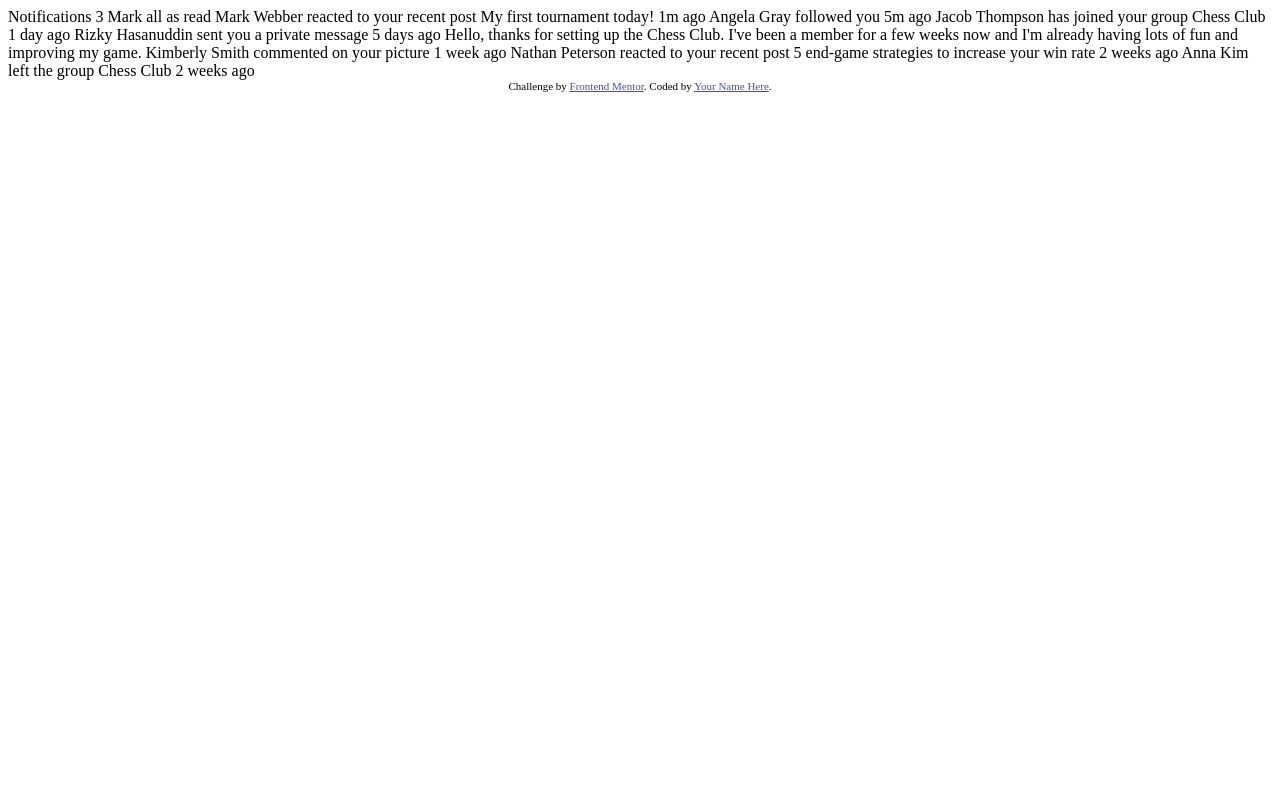
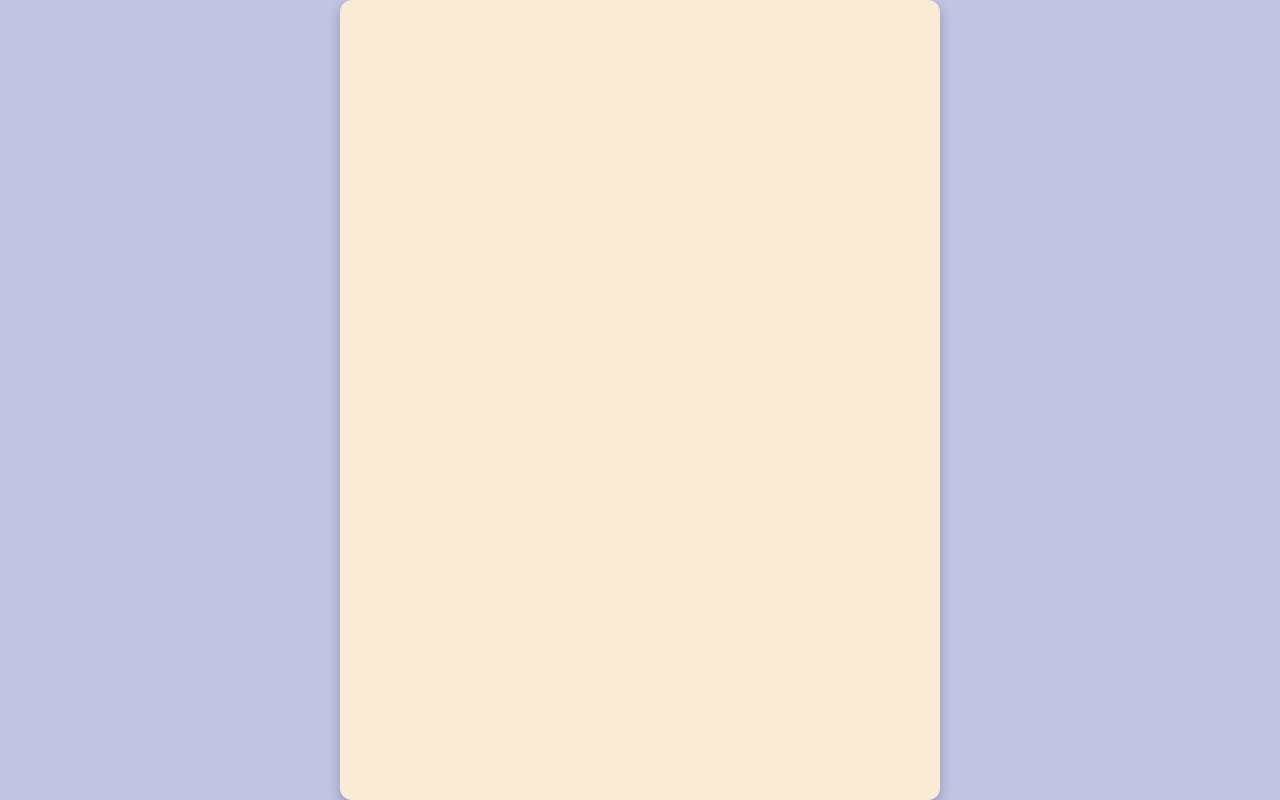
Before and after one commit to ponsoni/notifications-page, a plain HTML site: page notifications-page-main/index.html in a window 1280 px wide. Drawn offline with nearby package versions, Linux system fonts and the light colour scheme.

Commit message:
- Layout do projeto  com Carolzinha super dev

```diff
--- a/notifications-page-main/index.html
+++ b/notifications-page-main/index.html
@@ -5,7 +5,8 @@
   <meta name="viewport" content="width=device-width, initial-scale=1.0"> <!-- displays site properly based on user's device -->
 
   <link rel="icon" type="image/png" sizes="32x32" href="./images/favicon-32x32.png">
-
+  <link rel="stylesheet" href="styles.css">
+  <link href="https://cdn.jsdelivr.net/npm/bootstrap@5.2.3/dist/css/bootstrap.min.css" rel="stylesheet" integrity="sha384-rbsA2VBKQhggwzxH7pPCaAqO46MgnOM80zW1RWuH61DGLwZJEdK2Kadq2F9CUG65" crossorigin="anonymous">
   <title>Frontend Mentor | Notifications page</title>
 
   <!-- Feel free to remove these styles or customise in your own stylesheet 👍 -->
@@ -15,33 +16,20 @@
   </style>
 </head>
 <body>
+  <script src="https://cdn.jsdelivr.net/npm/bootstrap@5.2.3/dist/js/bootstrap.bundle.min.js" integrity="sha384-kenU1KFdBIe4zVF0s0G1M5b4hcpxyD9F7jL+jjXkk+Q2h455rYXK/7HAuoJl+0I4" crossorigin="anonymous"></script>
+  <script src="https://cdn.jsdelivr.net/npm/@popperjs/core@2.11.6/dist/umd/popper.min.js" integrity="sha384-oBqDVmMz9ATKxIep9tiCxS/Z9fNfEXiDAYTujMAeBAsjFuCZSmKbSSUnQlmh/jp3" crossorigin="anonymous"></script>
+  <script src="https://cdn.jsdelivr.net/npm/bootstrap@5.2.3/dist/js/bootstrap.min.js" integrity="sha384-cuYeSxntonz0PPNlHhBs68uyIAVpIIOZZ5JqeqvYYIcEL727kskC66kF92t6Xl2V" crossorigin="anonymous"></script>
 
-  Notifications 3
+<div class="main-page">
+  <div class="container-fluid d-flex card-wrapper">
+    <div class="main-card">
 
-  Mark all as read
+    </div>
+  </div>
 
-  Mark Webber reacted to your recent post My first tournament today!
-  1m ago
+</div>
 
-  Angela Gray followed you
-  5m ago
 
-  Jacob Thompson has joined your group Chess Club
-  1 day ago
-
-  Rizky Hasanuddin sent you a private message
-  5 days ago
-  Hello, thanks for setting up the Chess Club. I've been a member for a few weeks now and
-  I'm already having lots of fun and improving my game.
-
-  Kimberly Smith commented on your picture
-  1 week ago
-
-  Nathan Peterson reacted to your recent post 5 end-game strategies to increase your win rate
-  2 weeks ago
-
-  Anna Kim left the group Chess Club
-  2 weeks ago
 
   <div class="attribution">
     Challenge by <a href="https://www.frontendmentor.io?ref=challenge" target="_blank">Frontend Mentor</a>.
--- /dev/null
+++ b/notifications-page-main/styles.css
@@ -0,0 +1,20 @@
+.main-card {
+    width: 600px;
+    height: 800px;
+    border: none;
+    box-shadow: rgba(0, 0, 0, 0.24) 0px 5px 12px;
+    background-color: antiquewhite;
+    border-radius: 12px;
+}
+.main-page{
+  position: absolute;
+  width: 100%;
+  height: 100%;
+  display: flex;
+  background-color: #c1c4e2;
+}
+
+.card-wrapper {
+    justify-content: center;
+    align-items: center;
+}
```
